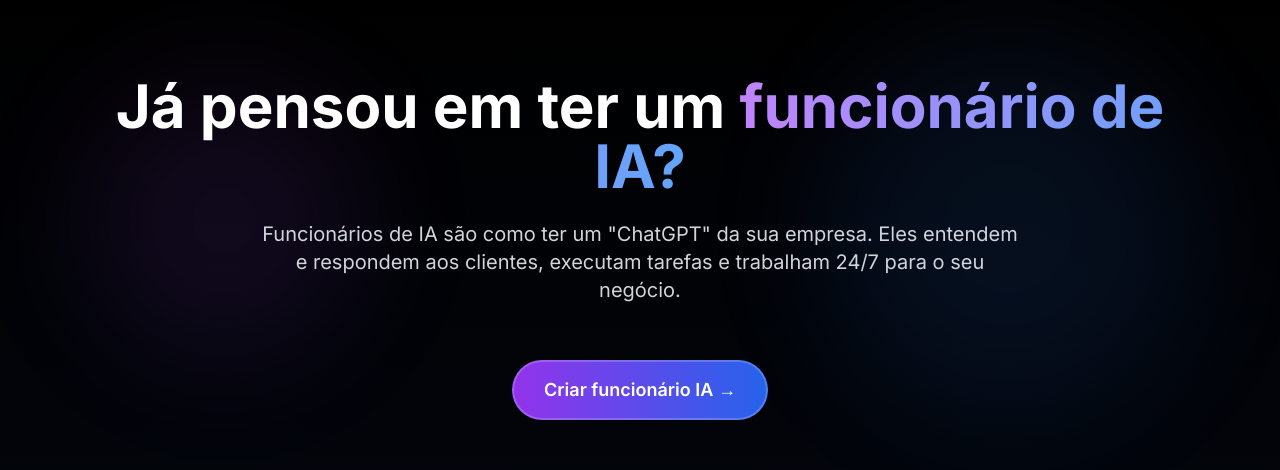
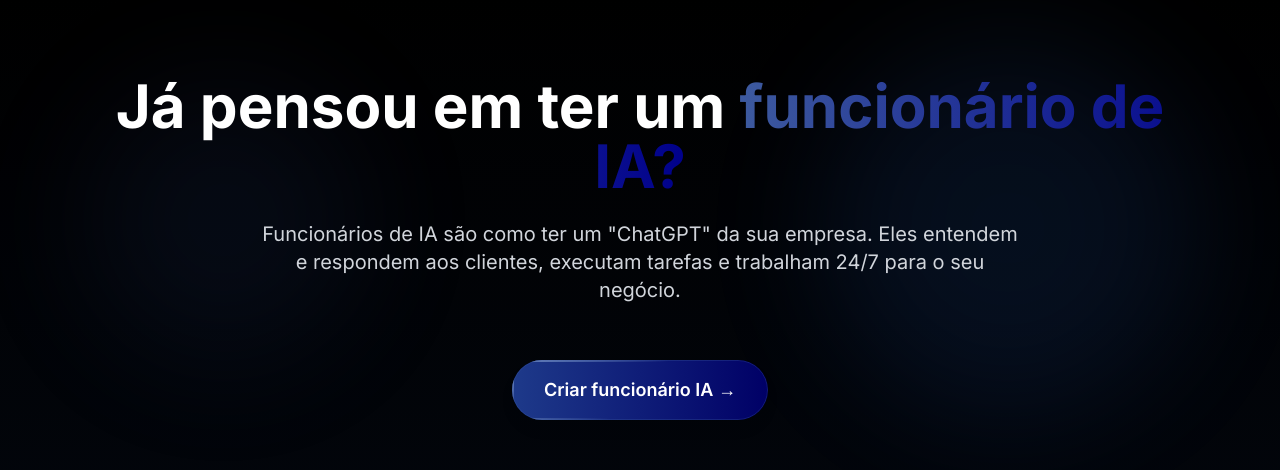
Before and after one commit to diegofornalha/movie, a Next.js app: page / in a window 1280 px wide. Shown: the part 804-1274 px from the top of the page. Built offline with nearby package versions, Linux system fonts and the light colour scheme.

Commit message:
Update HeroSection styles with navy color palette, enhancing visual consistency. Replace background effects and button gradients, and introduce new animated border effects for improved interactivity.

```diff
--- a/components/hero-section.tsx
+++ b/components/hero-section.tsx
@@ -5,7 +5,7 @@ export function HeroSection() {
     <section id="hero-section" className="relative py-20 px-4 bg-gradient-to-b from-dark-900 to-dark-800 overflow-hidden">
       {/* Background effects */}
       <div className="absolute inset-0 opacity-20">
-        <div className="absolute top-20 left-20 w-72 h-72 bg-purple-500 rounded-full filter blur-3xl animate-pulse"></div>
+        <div className="absolute top-20 left-20 w-72 h-72 bg-navy-600 rounded-full filter blur-3xl animate-pulse"></div>
         <div className="absolute bottom-20 right-20 w-96 h-96 bg-blue-500 rounded-full filter blur-3xl animate-pulse" style={{animationDelay: '2s'}}></div>
       </div>
 
@@ -13,7 +13,7 @@ export function HeroSection() {
         <div className="text-center space-y-6">
           <h1 className="text-4xl md:text-6xl font-bold text-white">
             Já pensou em ter um{" "}
-            <span className="text-transparent bg-clip-text bg-gradient-to-r from-purple-400 to-blue-400">
+            <span className="text-transparent bg-clip-text bg-gradient-to-r from-navy-600 to-navy-800">
               funcionário de IA?
             </span>
           </h1>
@@ -25,14 +25,24 @@ export function HeroSection() {
           </p>
 
           <div className="pt-8">
-            <button className="relative px-8 py-4 text-lg font-semibold text-white bg-gradient-to-r from-purple-600 to-blue-600 rounded-full overflow-hidden group transform transition-all hover:scale-105">
+            <button className="relative px-8 py-4 text-lg font-semibold text-white bg-gradient-to-r from-navy-700 to-navy-900 rounded-full overflow-hidden group transform transition-all hover:scale-105 shadow-lg hover:shadow-navy-700/30 hover:from-navy-600 hover:to-navy-800">
               <span className="relative z-10">Criar funcionário IA →</span>
-              <div className="absolute inset-0 bg-gradient-to-r from-purple-500 to-blue-500 opacity-0 group-hover:opacity-100 transition-opacity"></div>
+              <div className="absolute inset-0 bg-gradient-to-r from-navy-600 to-navy-800 opacity-0 group-hover:opacity-100 transition-opacity"></div>
 
-              {/* Animated border */}
-              <div className="absolute inset-0 rounded-full">
-                <div className="absolute inset-0 rounded-full border-2 border-white/20"></div>
-                <div className="absolute inset-0 rounded-full border-2 border-white/40 animate-ping"></div>
+              {/* Static border */}
+              <div className="absolute inset-0 border border-navy-600/30 rounded-full"></div>
+
+              {/* Animated neon border effect */}
+              <div className="absolute inset-0">
+                <div className="absolute top-0 left-0 h-[2px] w-full bg-gradient-to-r from-transparent via-navy-500 to-transparent animate-border-slide-horizontal"></div>
+                <div className="absolute top-0 right-0 w-[2px] h-full bg-gradient-to-b from-transparent via-navy-500 to-transparent animate-border-slide-vertical-delayed"></div>
+                <div className="absolute bottom-0 right-0 h-[2px] w-full bg-gradient-to-l from-transparent via-navy-500 to-transparent animate-border-slide-horizontal-reverse"></div>
+                <div className="absolute bottom-0 left-0 w-[2px] h-full bg-gradient-to-t from-transparent via-navy-500 to-transparent animate-border-slide-vertical-reverse-delayed"></div>
+              </div>
+
+              {/* Glow effect on hover */}
+              <div className="absolute inset-0 opacity-0 group-hover:opacity-100 transition-opacity duration-300">
+                <div className="absolute inset-0 bg-navy-600/20 blur-xl rounded-full"></div>
               </div>
             </button>
           </div>
```
